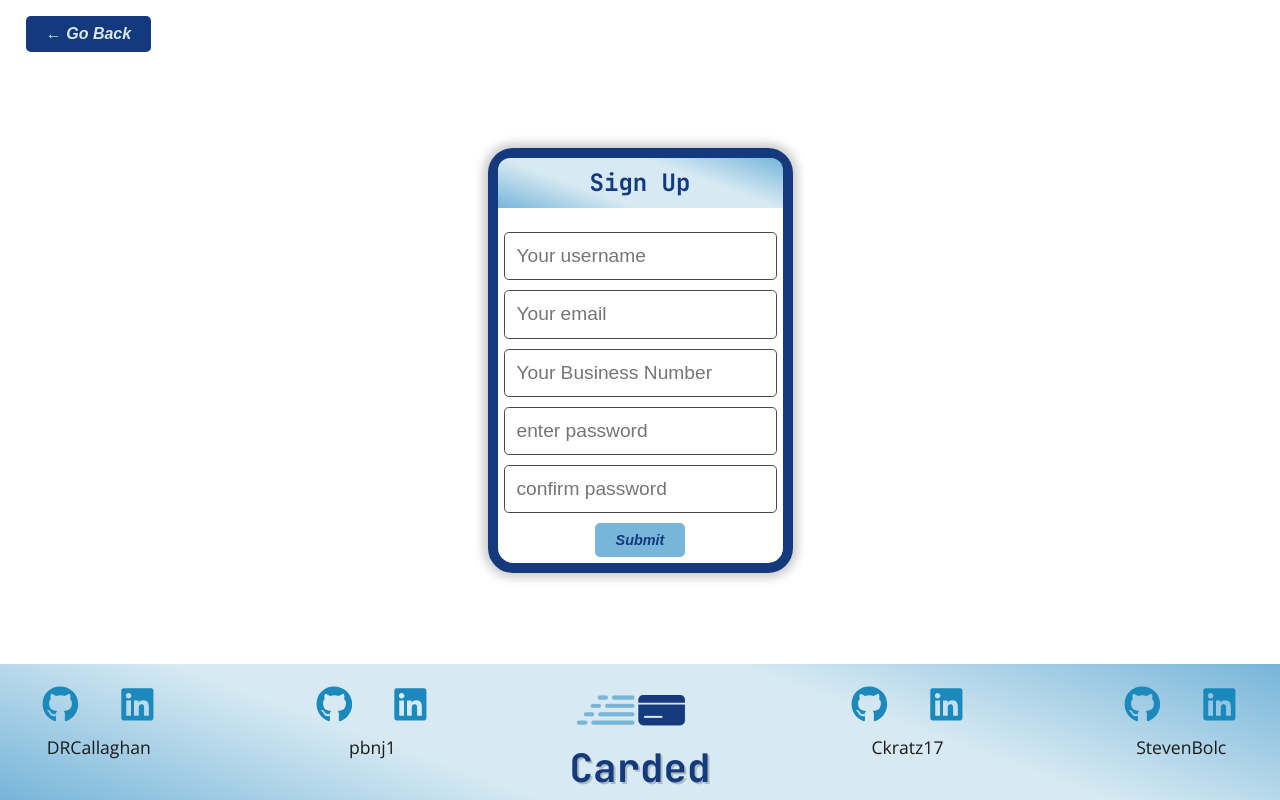
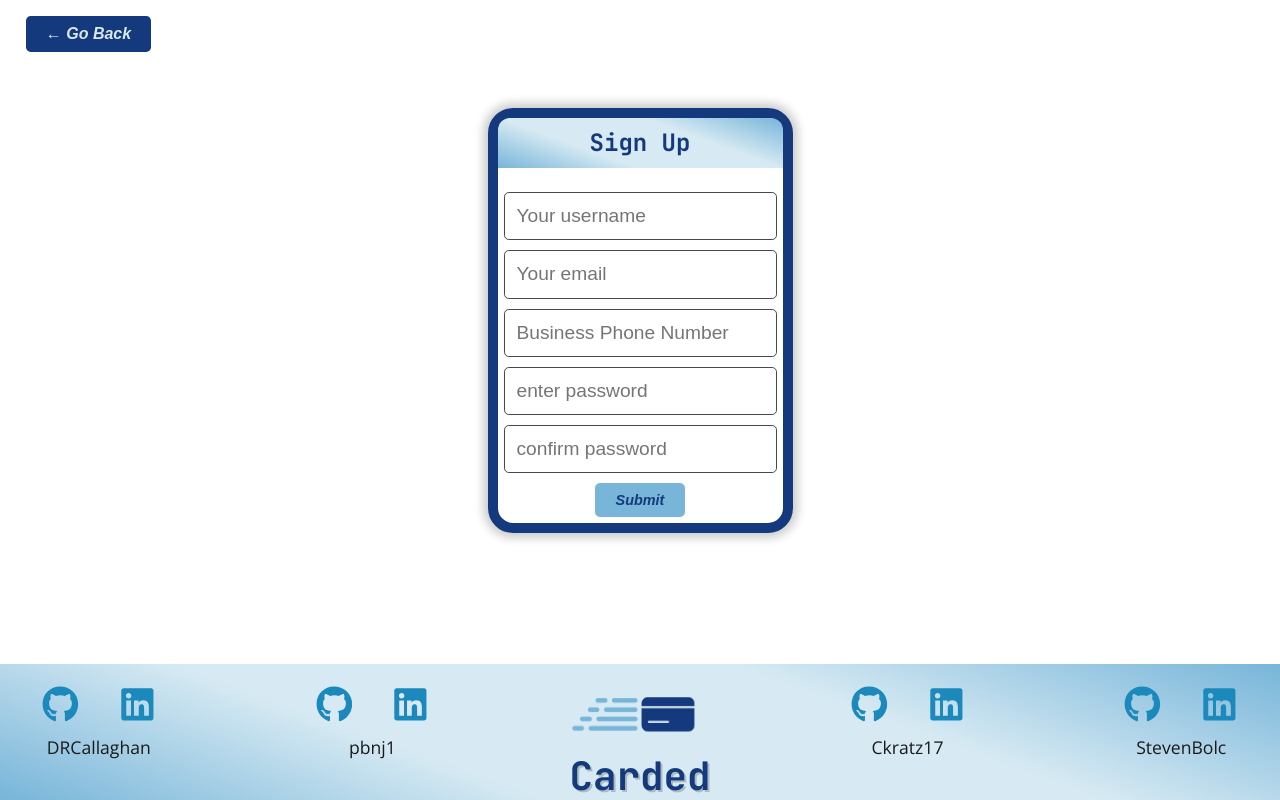
Before and after one commit to DRCallaghan/Carded, a React (Create React App) app in the folder client/: page /signup in a window 1280 px wide. Built offline with nearby package versions, Linux system fonts and the light colour scheme.

Commit message:
replaced logo

```diff
--- a/client/src/components/Footer/homefoot.js
+++ b/client/src/components/Footer/homefoot.js
@@ -1,5 +1,5 @@
 import React from 'react';
-import placeholder from '../../images/placeholder.png';
+import logo from '../../images/logo.png';
 import { FaGithub, FaLinkedin } from 'react-icons/fa'
 import './footer.css'
 
@@ -44,7 +44,7 @@ const HomeFooter = () => {
       </div>
 
       <div className='logo'>
-        <img style={styles.logoIcon} src={placeholder} alt="placeholder" className="placeholder" />
+        <img style={styles.logoIcon} src={logo} alt="logo" className="logo" />
         <h4 style={styles.logoStyle}>Carded</h4>
       </div>
 
--- a/client/src/components/Footer/index.js
+++ b/client/src/components/Footer/index.js
@@ -2,7 +2,7 @@ import React from 'react';
 import { useLocation, useNavigate } from 'react-router-dom';
 import { FaGithub, FaLinkedin } from 'react-icons/fa'
 import "./footer.css"
-import placeholder from '../../images/placeholder.png';
+import logo from '../../images/logo.png';
 
 const Footer = () => {
   const styles = {
@@ -22,14 +22,14 @@ const Footer = () => {
       paddingTop: '10px',
       paddingBottom: '10px',
       fontSize: 'max(2.5vh + 1.5vw)',
-      textShadow: ' 2px 2px  rgba(0,0,0,.2)',
+      textShadow: '2px 2px  rgba(0,0,0,.2)',
       color: '#14397d',
     },
     logoIcon: {
       objectFit: 'contain',
       width: '10vw',
       marginTop: '7px',
-      minWidth: '120px'
+      fontSize: 'min(2.5vh + 1.5vw)',
     },
 
   };
@@ -48,7 +48,7 @@ const Footer = () => {
       </div>
 
       <div className='logo'>
-        <img style={styles.logoIcon} src={placeholder} alt="placeholder" className="placeholder" />
+        <img style={styles.logoIcon} src={logo} alt="logo" className="logo" />
         <h4 style={styles.logoStyle}>Carded</h4>
       </div>
 
--- a/client/src/components/Header/index.js
+++ b/client/src/components/Header/index.js
@@ -2,7 +2,7 @@ import React from 'react';
 import { Link } from 'react-router-dom';
 import './header.css'
 import Auth from '../../utils/auth';
-import placeholder from '../../images/placeholder.png';
+import logo from '../../images/logo.png';
 
 
 const Header = () => {
@@ -50,7 +50,7 @@ const Header = () => {
           Carded
           </h1>
         </div>
-        <img style={styles.logoIcon} src={placeholder} alt="placeholder" className="placeholder" />
+        <img style={styles.logoIcon} src={logo} alt="logo" className="logo" />
         <div>
           {Auth.loggedIn() ? (
             <>
--- a/client/src/pages/Signup.js
+++ b/client/src/pages/Signup.js
@@ -10,6 +10,7 @@ const Signup = () => {
   const [formState, setFormState] = useState({
     name: '',
     email: '',
+    phoneNumber: '',
     password: '',
     confirm: ''
   });
@@ -52,9 +53,9 @@ const Signup = () => {
 
   const styles = {
     borderStyle: {
-      paddingTop: '10vh',
+      paddingTop: '5vh',
       borderRadius: '50px',
-      paddingRight: '2vw'
+      paddingRight: '2vw',
     },
     buttonStyle: {
       margin: 'auto',
@@ -103,7 +104,7 @@ const Signup = () => {
                 />
                 <input
                   className="form-input"
-                  placeholder="Your Business Number"
+                  placeholder="Business Phone Number"
                   name="phoneNumber"
                   type="text"
                   value={formState.phoneNumber}
```
Also changed, not shown: 1 other file (tests, documents, lock files or other folders).
